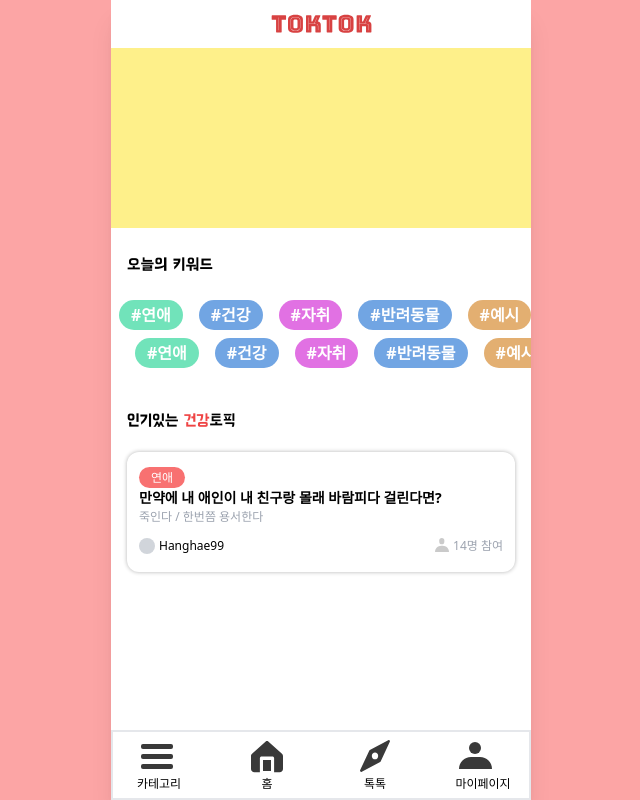
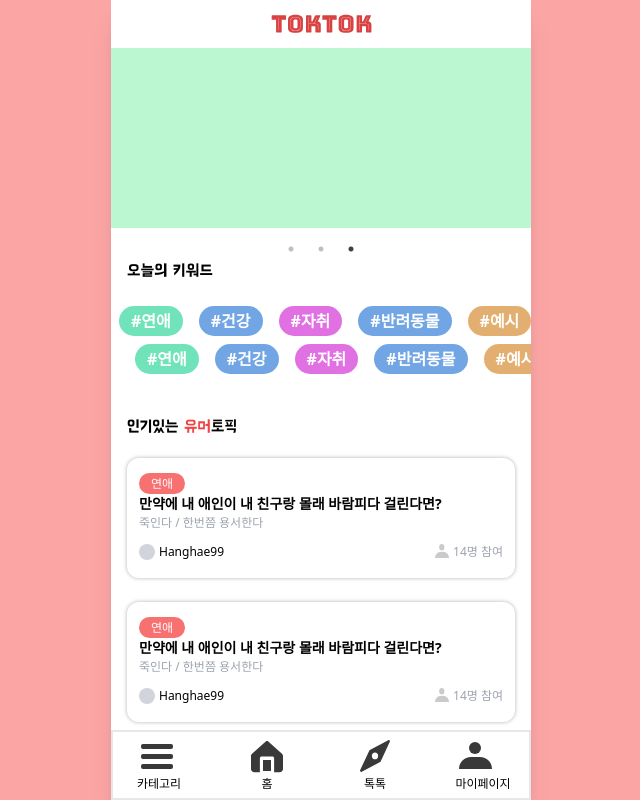
Before and after one commit to side-project-for-develop/frontend, a Next.js app: page /main in a window 1280 px wide. Shown: the whole page, without its empty margins (319-959 px from the left). Built offline with nearby package versions, Linux system fonts and the light colour scheme.

Commit message:
feat: 리액트 슬릭 임시 적용.

```diff
--- a/package.json
+++ b/package.json
@@ -15,6 +15,7 @@
     "@types/node": "18.15.3",
     "@types/react": "18.0.28",
     "@types/react-dom": "18.0.11",
+    "@types/react-slick": "^0.23.10",
     "axios": "^1.3.4",
     "eslint": "8.36.0",
     "eslint-config-next": "13.2.4",
@@ -22,6 +23,8 @@
     "react": "18.2.0",
     "react-dom": "18.2.0",
     "react-redux": "^8.0.5",
+    "react-slick": "^0.29.0",
+    "slick-carousel": "^1.8.1",
     "typescript": "5.0.2"
   },
   "devDependencies": {
--- a/src/app/main/page.tsx
+++ b/src/app/main/page.tsx
@@ -2,24 +2,23 @@ import Image from "next/image";
 import Logo_H from "@/assets/logo_horizontal.svg";
 import BottomNav from "@/components/BottomNav";
 import PostInfoCard from "@/components/Common/PostInfoCard";
+import ImageCarousel from "@/components/Main/ImageCarousel";
+import TodaysHotItemCarousel from "@/components/Main/TodaysHotItemCarousel";
 
 const MainPage = () => {
   return (
-    <main>
+    <main className="overflow-x-hidden h-full">
       {/* TODO: 컴포넌트 분리 */}
       <header className="w-full h-[48px] flex justify-items-center justify-center">
         <Image src={Logo_H} alt="tok tok logo" />
       </header>
 
       {/* 이미지 캐러셀 영역 */}
-      <div>
-        <div className="w-full h-[180px] bg-yellow-200"></div>
-      </div>
-
+      <ImageCarousel />
       {/* 오늘의 키워드 */}
-      <div className="mt-6 ">
+      <div className="mt-6 overflow-x-scroll">
         <h3 className="font-BMHANNA ml-4">오늘의 키워드</h3>
-        <div className="mt-6 px-2 flex flex-row gap-x-4">
+        <div className="mt-6 px-2 flex flex-row gap-x-4 ">
           {/*TODO: element로 분리 */}
           <span className="bg-[#71E3BA] text-white px-3 py-[3px] rounded-2xl font-semibold flex-shrink-0">
             #연애
@@ -37,7 +36,7 @@ const MainPage = () => {
             #예시
           </span>
         </div>
-        <div className="mt-2 px-6 flex flex-row gap-x-4">
+        <div className="mt-2 px-6 flex flex-row gap-x-4 ">
           {/*TODO: element로 분리 */}
           <span className="bg-[#71E3BA] text-white px-3 py-[3px] rounded-2xl font-semibold flex-shrink-0">
             #연애
@@ -59,16 +58,8 @@ const MainPage = () => {
 
       {/* 오늘의 인기있는 토픽 */}
 
-      <div className="mt-10 w-full px-4">
-        <h3 className="font-BMHANNA">
-          {" "}
-          인기있는 <span className="text-red-500">건강</span>토픽
-        </h3>
+      <TodaysHotItemCarousel />
 
-        <div className="mt-5">
-          <PostInfoCard />
-        </div>
-      </div>
       <BottomNav />
     </main>
   );
--- /dev/null
+++ b/src/components/Main/ImageCarousel.tsx
@@ -0,0 +1,31 @@
+"use client";
+import Slider from "react-slick";
+
+import "slick-carousel/slick/slick.css";
+import "slick-carousel/slick/slick-theme.css";
+
+const ImageCarousel = () => {
+  const settings = {
+    className: "center",
+    centerMode: true,
+    infinite: true,
+    centerPadding: "0px",
+    slidesToShow: 1,
+    speed: 1000,
+    autoplay: true,
+    autoplaySpeed: 2000,
+    pauseOnHover: true,
+    dots: true,
+    arrows: true,
+    touchMove: true,
+  };
+  return (
+    <Slider {...settings}>
+      <div className="w-full h-[180px] bg-yellow-200"></div>
+      <div className="w-full h-[180px] bg-red-200"></div>
+      <div className="w-full h-[180px] bg-green-200"></div>
+    </Slider>
+  );
+};
+
+export default ImageCarousel;
--- /dev/null
+++ b/src/components/Main/TodaysHotItemCarousel.tsx
@@ -0,0 +1,76 @@
+"use client";
+import Slider from "react-slick";
+
+import "slick-carousel/slick/slick.css";
+import "slick-carousel/slick/slick-theme.css";
+
+import PostInfoCard from "../Common/PostInfoCard";
+
+const TodaysHotItemCarousel = () => {
+  const settings = {
+    className: "center",
+    centerMode: true,
+    infinite: true,
+    centerPadding: "0px",
+    slidesToShow: 1,
+    speed: 1000,
+    autoplay: true,
+    autoplaySpeed: 2000,
+
+    touchMove: true,
+  };
+  return (
+    <Slider {...settings}>
+      <div className="my-10 w-full px-4">
+        <h3 className="font-BMHANNA">
+          {" "}
+          인기있는 <span className="text-red-500">건강</span>토픽
+        </h3>
+
+        <div className="mt-5 flex flex-col gap-y-6">
+          <PostInfoCard />
+          <PostInfoCard />
+          <PostInfoCard />
+        </div>
+      </div>
+      <div className="my-10 w-full px-4">
+        <h3 className="font-BMHANNA">
+          {" "}
+          인기있는 <span className="text-red-500">IT</span>토픽
+        </h3>
+
+        <div className="mt-5 flex flex-col gap-y-6">
+          <PostInfoCard />
+          <PostInfoCard />
+          <PostInfoCard />
+        </div>
+      </div>
+      <div className="my-10 w-full px-4">
+        <h3 className="font-BMHANNA">
+          {" "}
+          인기있는 <span className="text-red-500">유머</span>토픽
+        </h3>
+
+        <div className="mt-5 flex flex-col gap-y-6">
+          <PostInfoCard />
+          <PostInfoCard />
+          <PostInfoCard />
+        </div>
+      </div>
+      <div className="my-10 w-full px-4">
+        <h3 className="font-BMHANNA">
+          {" "}
+          인기있는 <span className="text-red-500">취미</span>토픽
+        </h3>
+
+        <div className="mt-5 flex flex-col gap-y-6">
+          <PostInfoCard />
+          <PostInfoCard />
+          <PostInfoCard />
+        </div>
+      </div>
+    </Slider>
+  );
+};
+
+export default TodaysHotItemCarousel;
```
Also changed, not shown: 1 other file (tests, documents, lock files or other folders).
